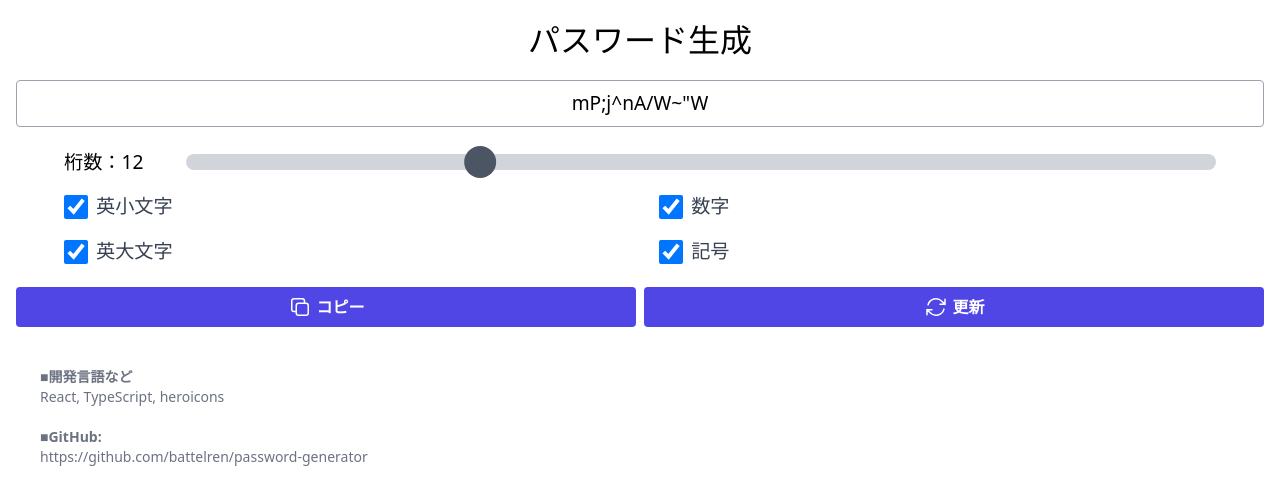
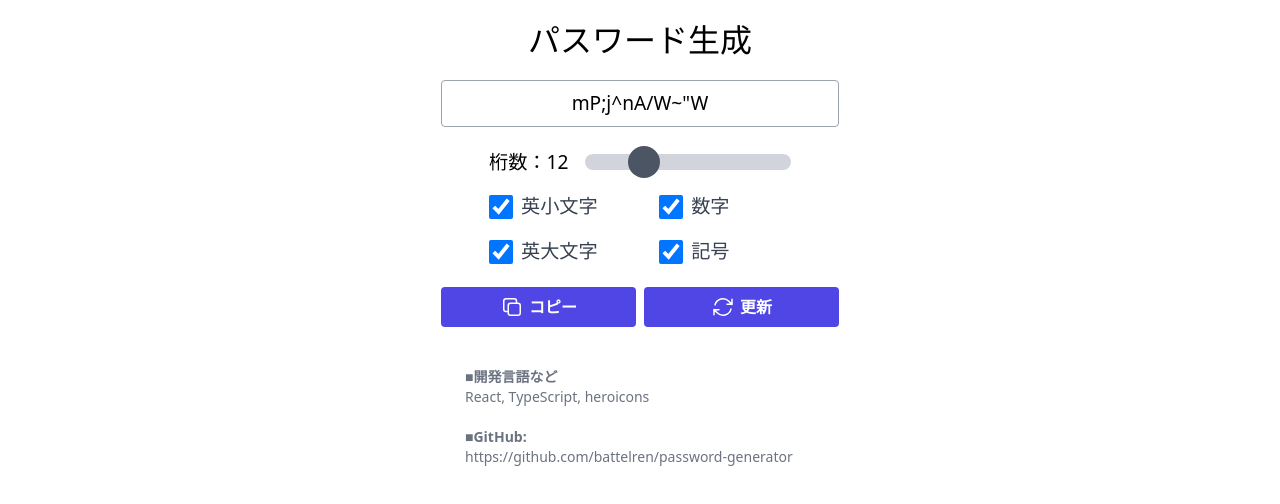
Before and after one commit to battelren/password-generator, a React (Vite) app: page / in a window 1280 px wide. Shown: the top 504 px of the page. Built offline with nearby package versions, Linux system fonts and the light colour scheme.

Commit message:
最大幅設定

```diff
--- a/src/App.tsx
+++ b/src/App.tsx
@@ -3,7 +3,7 @@ import { PasswordGenerator } from "./components/PasswordGenerator"
 
 function App() {
   return (
-    <div className="touch-none select-none p-[1rem] ">
+    <div className="touch-none select-none p-[1rem] max-w-[430px] mx-auto">
       <PasswordGenerator />
       <Footer />
     </div>
```
